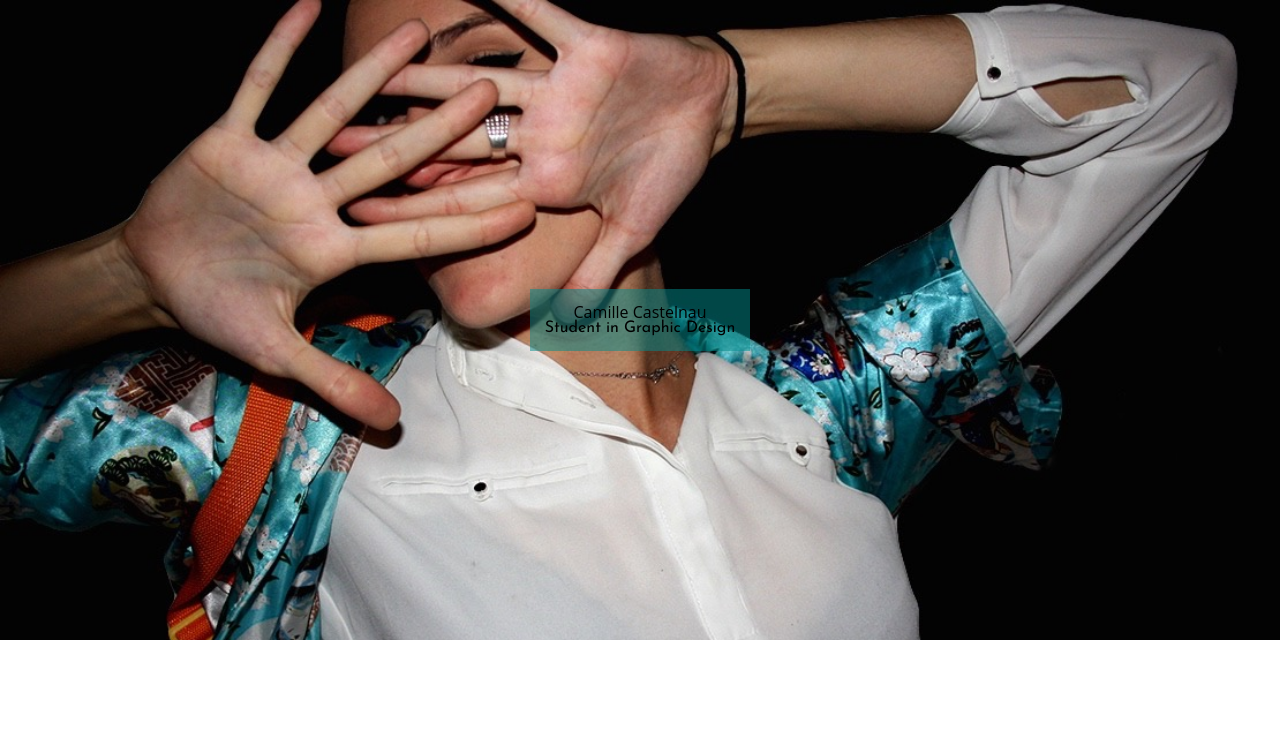
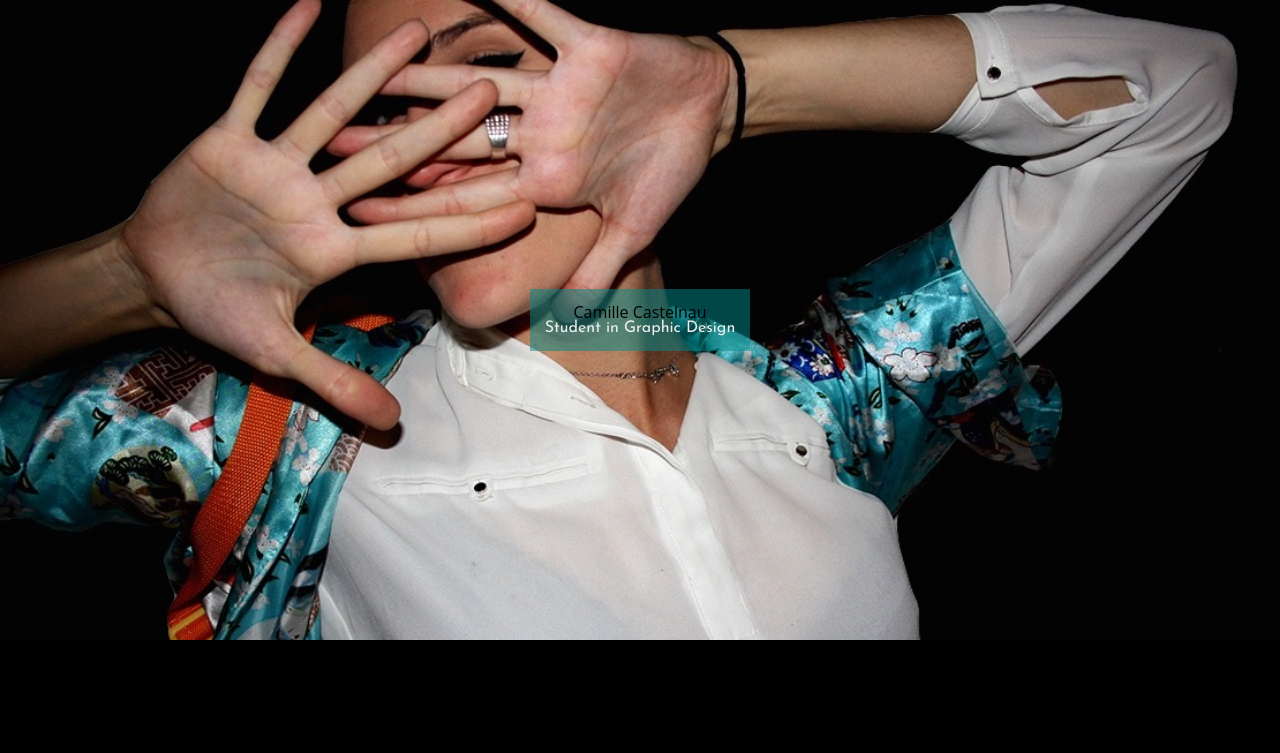
Before and after one commit to camillecastelnau/D3-WEB-PROJET01, a plain HTML site: page index.html in a window 1280 px wide. Shown: the top 753 px of the page. Drawn offline with Linux system fonts and the light colour scheme; files that its build step writes are made by us from their sources.

Commit message:
change of colors

```diff
--- a/styles/main.css
+++ b/styles/main.css
@@ -1,5 +1,7 @@
 body {
   font-family: 'Josefin Sans', sans-serif;
+  background: #000;
+  color : #efefef;
 }
 
 header{
```
Also changed, not shown: 1 other file.
